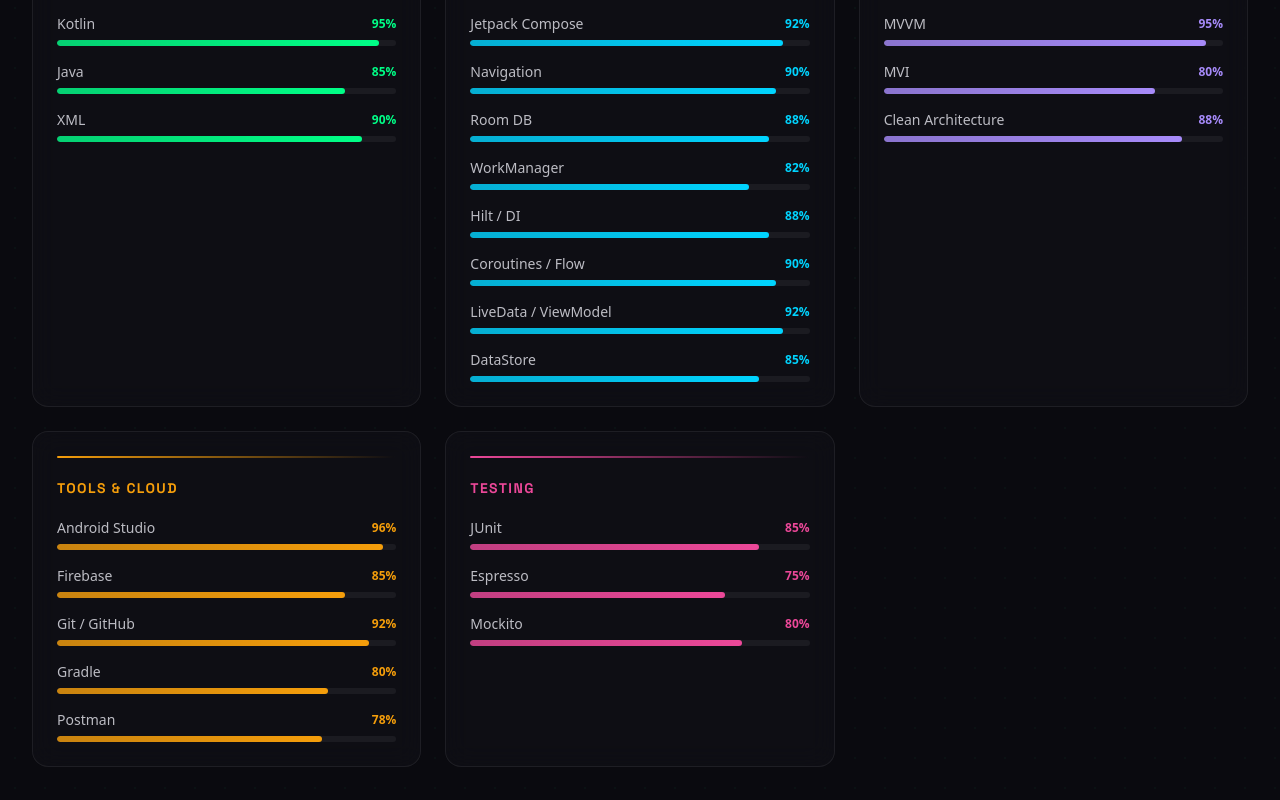
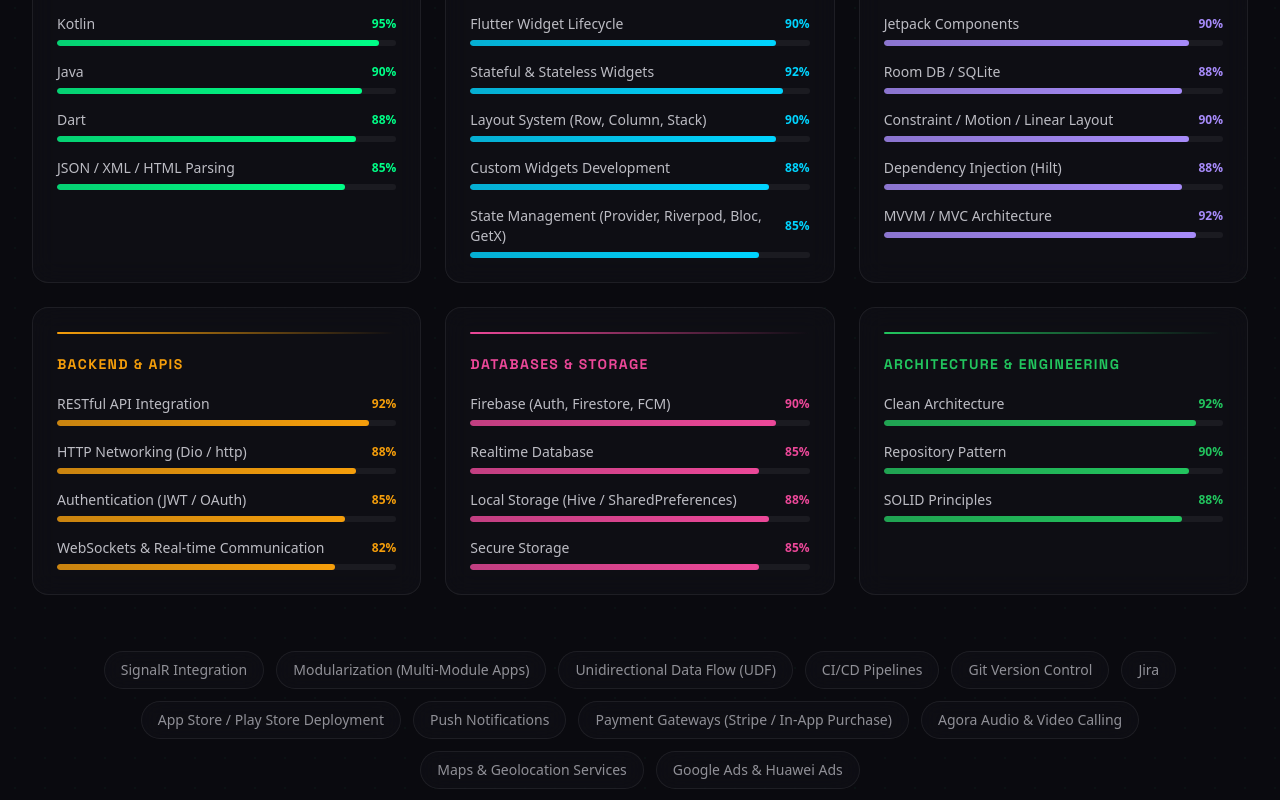
Before and after one commit to Ahsankhansadozai/Portfolio, a Next.js app: page / in a window 1280 px wide. Shown: the part 2420-3220 px from the top of the page. Built offline with nearby package versions, Linux system fonts and the light colour scheme.

Commit message:
Update the skills section

```diff
--- a/components/Skills.tsx
+++ b/components/Skills.tsx
@@ -9,51 +9,65 @@
         color: "#00ff87",
         skills: [
             { name: "Kotlin", level: 95 },
-            { name: "Java", level: 85 },
-            { name: "XML", level: 90 },
+            { name: "Java", level: 90 },
+            { name: "Dart", level: 88 },
+            { name: "JSON / XML / HTML Parsing", level: 85 },
         ],
     },
+
     {
-        title: "Jetpack & Frameworks",
+        title: "Flutter Development",
         color: "#00d4ff",
         skills: [
-            { name: "Jetpack Compose", level: 92 },
-            { name: "Navigation", level: 90 },
-            { name: "Room DB", level: 88 },
-            { name: "WorkManager", level: 82 },
-            { name: "Hilt / DI", level: 88 },
-            { name: "Coroutines / Flow", level: 90 },
-            { name: "LiveData / ViewModel", level: 92 },
-            { name: "DataStore", level: 85 },
+            { name: "Flutter Widget Lifecycle", level: 90 },
+            { name: "Stateful & Stateless Widgets", level: 92 },
+            { name: "Layout System (Row, Column, Stack)", level: 90 },
+            { name: "Custom Widgets Development", level: 88 },
+            { name: "State Management (Provider, Riverpod, Bloc, GetX)", level: 85 },
         ],
     },
+
     {
-        title: "Architecture",
+        title: "Android Development",
         color: "#a78bfa",
         skills: [
-            { name: "MVVM", level: 95 },
-            { name: "MVI", level: 80 },
-            { name: "Clean Architecture", level: 88 },
+            { name: "Jetpack Components", level: 90 },
+            { name: "Room DB / SQLite", level: 88 },
+            { name: "Constraint / Motion / Linear Layout", level: 90 },
+            { name: "Dependency Injection (Hilt)", level: 88 },
+            { name: "MVVM / MVC Architecture", level: 92 },
         ],
     },
+
     {
-        title: "Tools & Cloud",
+        title: "Backend & APIs",
         color: "#f59e0b",
         skills: [
-            { name: "Android Studio", level: 96 },
-            { name: "Firebase", level: 85 },
-            { name: "Git / GitHub", level: 92 },
-            { name: "Gradle", level: 80 },
-            { name: "Postman", level: 78 },
+            { name: "RESTful API Integration", level: 92 },
+            { name: "HTTP Networking (Dio / http)", level: 88 },
+            { name: "Authentication (JWT / OAuth)", level: 85 },
+            { name: "WebSockets & Real-time Communication", level: 82 },
         ],
     },
+
     {
-        title: "Testing",
+        title: "Databases & Storage",
         color: "#ec4899",
         skills: [
-            { name: "JUnit", level: 85 },
-            { name: "Espresso", level: 75 },
-            { name: "Mockito", level: 80 },
+            { name: "Firebase (Auth, Firestore, FCM)", level: 90 },
+            { name: "Realtime Database", level: 85 },
+            { name: "Local Storage (Hive / SharedPreferences)", level: 88 },
+            { name: "Secure Storage", level: 85 },
+        ],
+    },
+
+    {
+        title: "Architecture & Engineering",
+        color: "#22c55e",
+        skills: [
+            { name: "Clean Architecture", level: 92 },
+            { name: "Repository Pattern", level: 90 },
+            { name: "SOLID Principles", level: 88 },
         ],
     },
 ];
@@ -100,13 +114,11 @@
                 transform: hovered ? "translateY(-4px)" : undefined,
             }}
         >
-            {/* Top accent bar */}
             <div
                 className="h-0.5 w-full rounded-full mb-5"
                 style={{ background: `linear-gradient(90deg, ${category.color}, transparent)` }}
             />
 
-            {/* Glow on hover */}
             <div
                 className="absolute inset-0 opacity-0 group-hover:opacity-100 transition-opacity duration-500 pointer-events-none rounded-2xl"
                 style={{ background: `radial-gradient(circle at 0% 0%, ${category.color}06 0%, transparent 60%)` }}
@@ -139,9 +151,23 @@
     const headerRef = useRef(null);
     const headerInView = useInView(headerRef, { amount: 0.1, once: true });
 
+    const techCloud = [
+        "SignalR Integration",
+        "Modularization (Multi-Module Apps)",
+        "Unidirectional Data Flow (UDF)",
+        "CI/CD Pipelines",
+        "Git Version Control",
+        "Jira",
+        "App Store / Play Store Deployment",
+        "Push Notifications",
+        "Payment Gateways (Stripe / In-App Purchase)",
+        "Agora Audio & Video Calling",
+        "Maps & Geolocation Services",
+        "Google Ads & Huawei Ads",
+    ];
+
     return (
         <section id="skills" className="py-28 relative">
-            {/* Background */}
             <div className="absolute inset-0 dot-bg opacity-40 pointer-events-none" />
 
             <div className="max-w-7xl mx-auto px-6 lg:px-8 relative z-10">
@@ -163,26 +189,22 @@
                     </p>
                 </motion.div>
 
-                {/* Skill Cards Grid */}
                 <div className="grid grid-cols-1 md:grid-cols-2 xl:grid-cols-3 gap-6">
                     {skillCategories.map((cat, i) => (
                         <SkillCard key={cat.title} category={cat} index={i} />
                     ))}
                 </div>
 
-                {/* Tech cloud */}
                 <motion.div
                     initial={{ opacity: 0, y: 30 }}
                     animate={headerInView ? { opacity: 1, y: 0 } : {}}
                     transition={{ duration: 0.6, delay: 0.5 }}
                     className="mt-14 flex flex-wrap justify-center gap-3"
                 >
-                    {["Android SDK", "Retrofit", "OkHttp", "Accompanist", "Glide/Coil", "MPAndroidChart",
-                        "Material Design 3", "Health Connect", "Google Fit API", "Razorpay SDK", "Play Billing",
-                        "Crashlytics", "FCM"].map((tech) => (
+                    {techCloud.map((tech) => (
                         <span
                             key={tech}
-                                className="glass px-4 py-2 rounded-full text-xs font-medium text-[rgba(232,232,240,0.6)] border border-[rgba(255,255,255,0.06)] hover:border-[rgba(0,255,135,0.3)] hover:text-[#00ff87] transition-all duration-200 cursor-default"
+                            className="glass px-4 py-2 rounded-full text-xs md:text-sm font-medium text-[rgba(232,232,240,0.6)] border border-[rgba(255,255,255,0.06)] hover:border-[rgba(0,255,135,0.3)] hover:text-[#00ff87] transition-all duration-200 cursor-default"
                         >
                             {tech}
                         </span>
```
Lines whose indentation alone changed are shown as unchanged.
